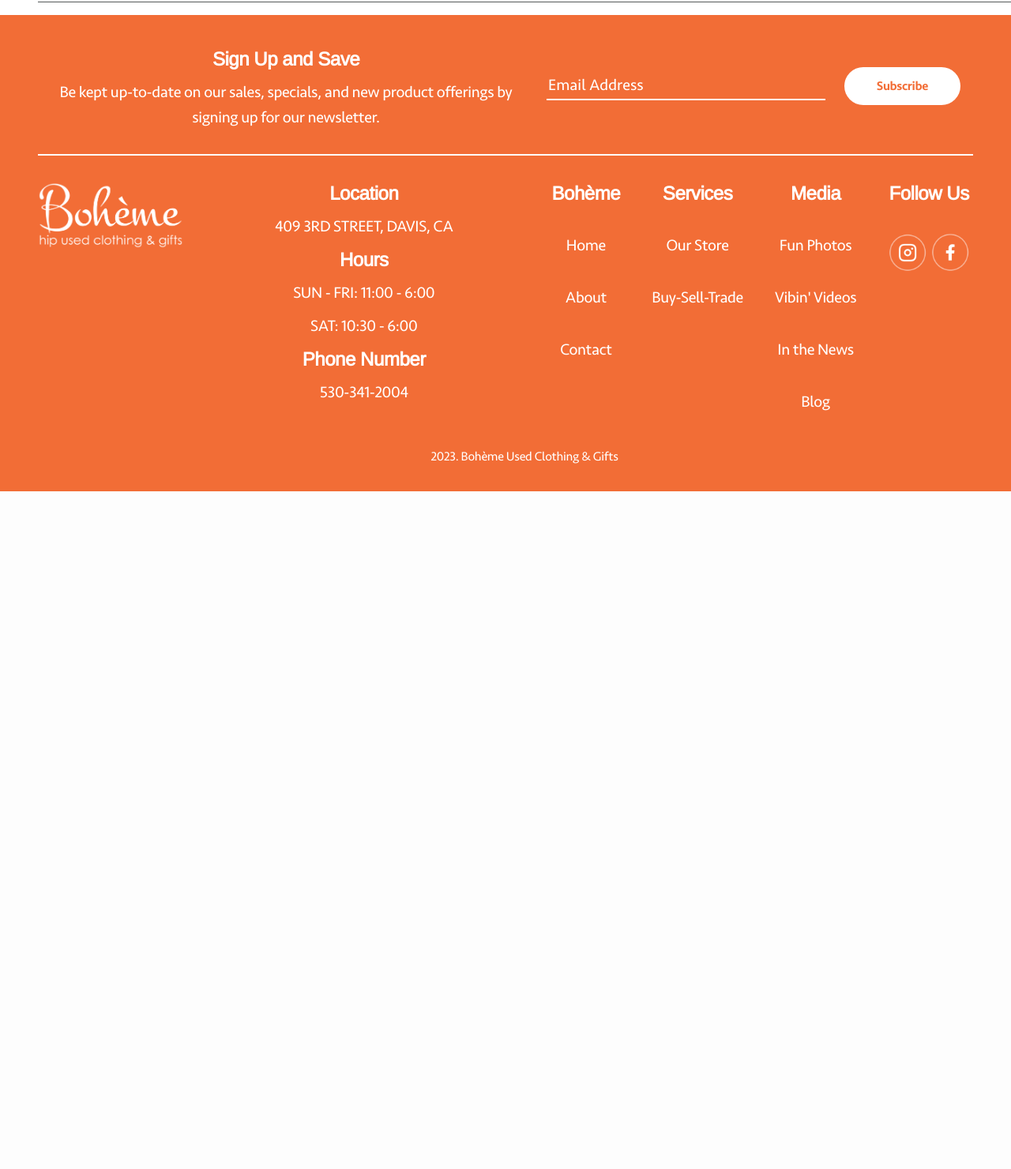
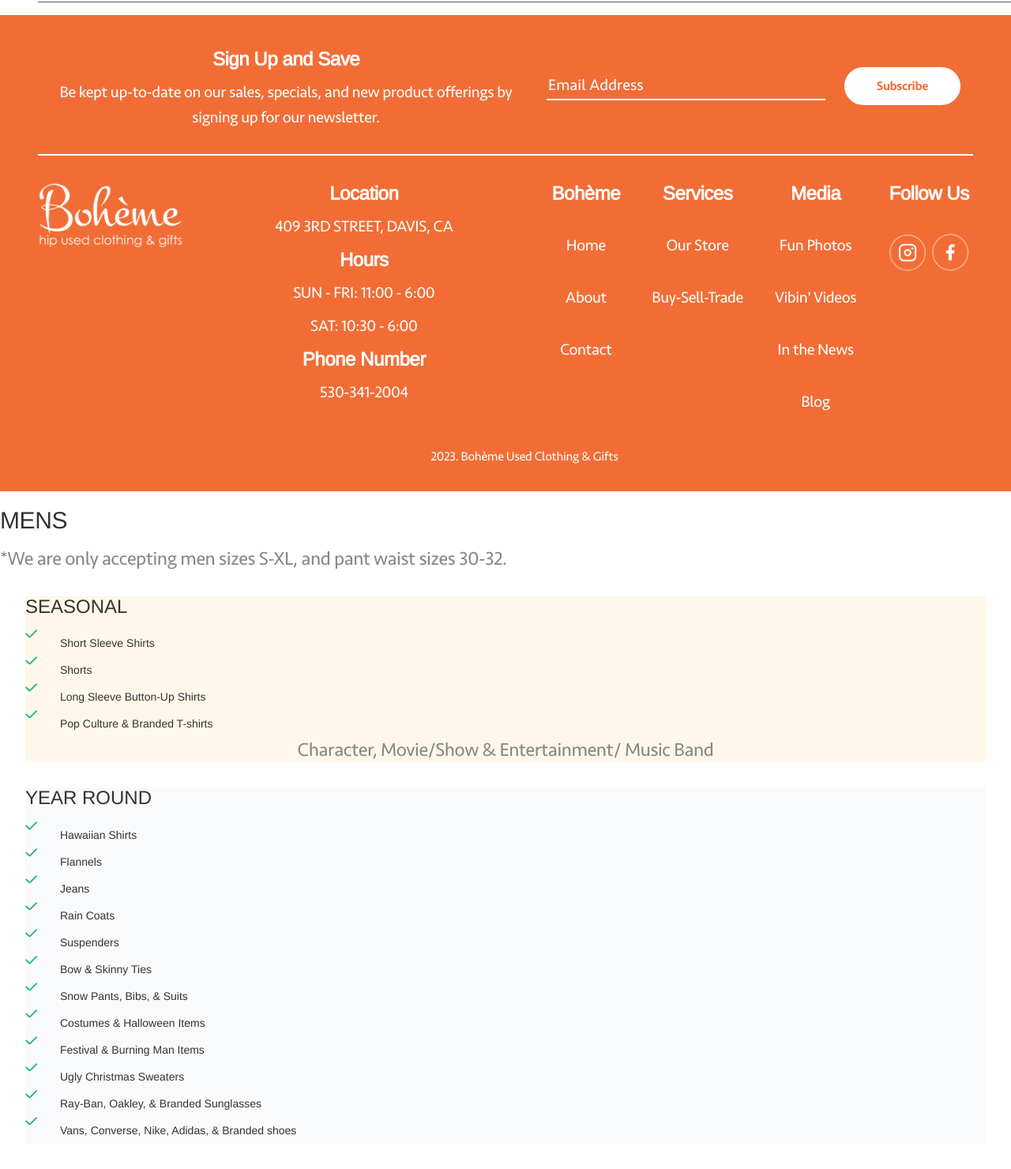
Before and after one commit to Ruprabhu25/boheme-website, a Flask app: page /trade in a window 1280 px wide; the page is wider, and only the part inside the window is pictured. Shown: the part 2692-4172 px from the top of that part at 79% size. Before the commit the page ends 3314 px from the top of that part, so only its background shows below. Run offline with Flask 3, Linux system fonts and the light colour scheme; some libraries are stand-ins or nearby versions; some web fonts are replaced.

Commit message:
trade work in progress

```diff
--- a/static/css/trade.css
+++ b/static/css/trade.css
@@ -269,6 +269,41 @@ p {
 /* trade/background section end */
 
 /* looking to sell start */
+
+h2 {
+  color: var(--nav-text, #545859);
+  font-family: "Readex Pro", sans-serif;
+  font-size: 26.3px;
+  font-weight: 700;
+  margin-bottom: 16px;
+}
+
+.dropdown-sub {
+  margin: 32px;
+  background: #FFF8EA;
+}
+
+.year-round {
+  background: #F9FAFB;
+}
+
+.sell-dropdown-title {
+  margin-bottom: 16px;
+  text-align: left;
+}
+
+.list{
+  padding: 0;
+  margin: 0;
+  list-style-type: none;
+}
+.check{
+  background: url('../img/check.png') no-repeat left top;
+  height: 34px;
+  padding-top: 7px;
+  padding-left: 44px;
+}
+
 
 /* looking to sell end */
 
--- a/templates/trade.html
+++ b/templates/trade.html
@@ -283,7 +283,40 @@
 
 
 
-
-<div class="seasonal">
-
+<div class="dropdown">
+  <h2 class="sell-dropdown-title">mens</h2>
+  <p class="sell-dropdown-title">*We are only accepting men sizes S-XL, and pant waist sizes 30-32.</p>
+  <div class="dropdown-sub">
+    <h3 class="sell-dropdown-title">Seasonal</h3>
+    <ul class="list">
+      <li class="check">Short Sleeve Shirts</li>
+      <li class="check">Shorts</li>
+      <li class="check">Long Sleeve Button-Up Shirts</li>
+      <li class="check">Pop Culture & Branded T-shirts</li>
+      <p>Character, Movie/Show & Entertainment/ Music Band</p>
+    </ul>
 </div>
+<div class="dropdown-sub year-round">
+  <h3 class="sell-dropdown-title">Year Round</h3>
+  <div>
+    <ul class="list">
+      <li class="check">Hawaiian Shirts</li>
+      <li class="check">Flannels</li>
+      <li class="check">Jeans</li>
+      <li class="check">Rain Coats</li>
+      <li class="check">Suspenders</li>
+      <li class="check">Bow & Skinny Ties</li>
+    </ul>
+  </div>
+  <div>
+    <ul class="list">
+      <li class="check">Snow Pants, Bibs, & Suits</li>
+      <li class="check">Costumes & Halloween Items</li>
+      <li class="check">Festival & Burning Man Items</li>
+      <li class="check">Ugly Christmas Sweaters</li>
+      <li class="check">Ray-Ban, Oakley, & Branded Sunglasses</li>
+      <li class="check">Vans, Converse, Nike, Adidas, & Branded shoes</li>
+    </ul>
+  </div>
+</div>
+</div>
```
Also changed, not shown: static/img/check.png (added).
